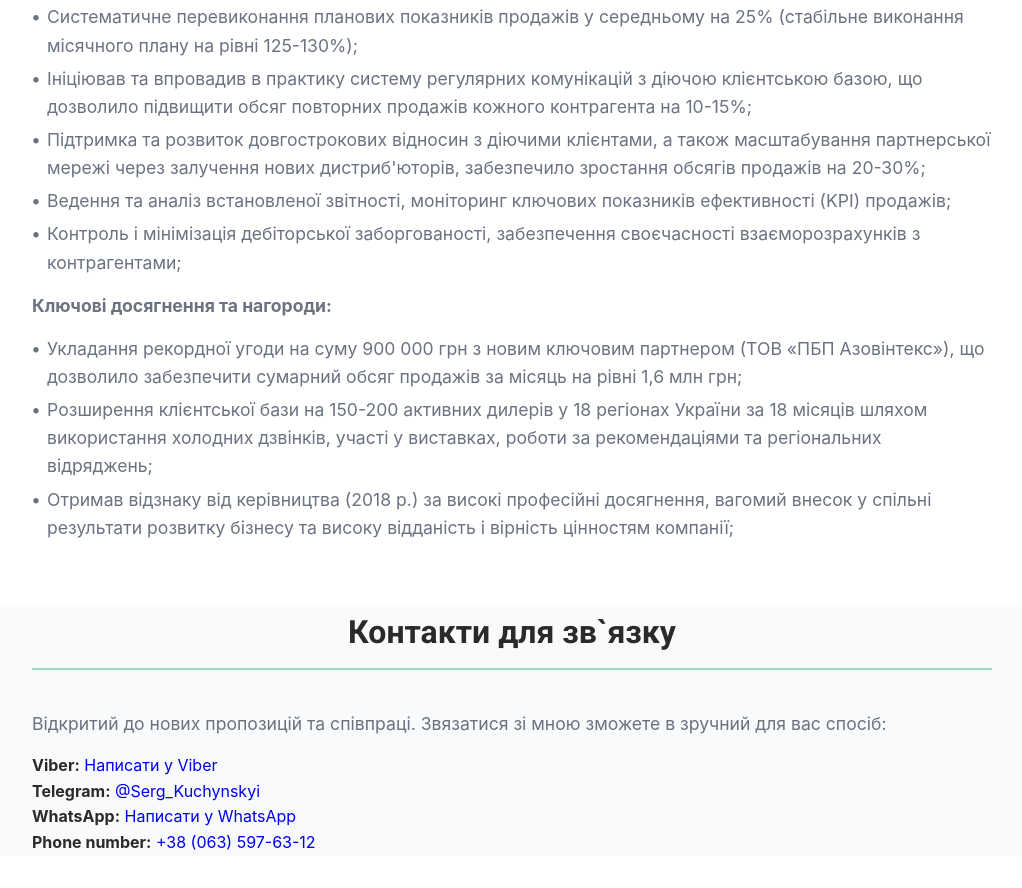
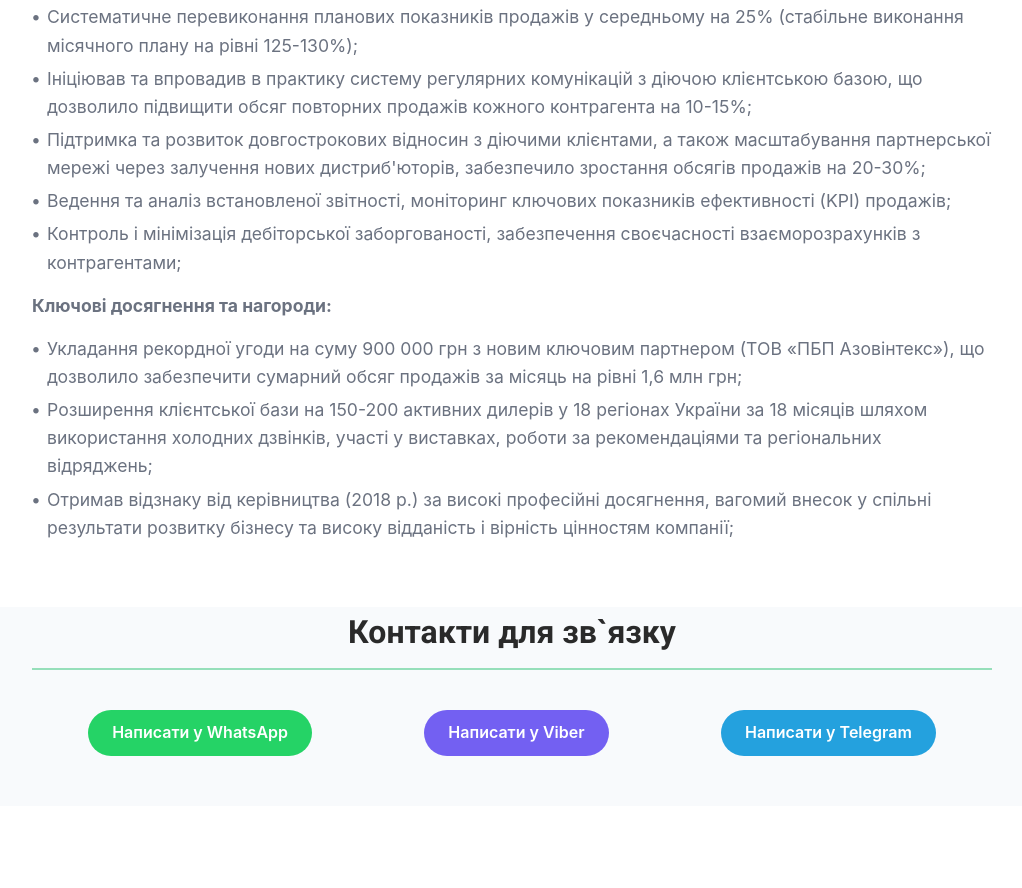
Before and after one commit to Kuchinskiy/brief-kuchynskyi-salesperson, a plain HTML site: page index.html in a window 1280 px wide. Shown: the part 2741-3629 px from the top of the page, without its empty margins (128-1150 px from the left). After the commit the page ends 3547 px from the top, so only its background shows below. Drawn offline with Linux system fonts and the light colour scheme.

Commit message:
footer/section contacts complete

```diff
--- a/css/styles.css
+++ b/css/styles.css
@@ -3,6 +3,12 @@
 :root {
 	--primary-color: #96dfba;
 	--primary-hover: #6ca68a;
+	--viber-color: #7360F2;
+	--viber-hover: #5B4BC4;
+	--telegram-color: #24A1DE;
+	--telegram-hover: #1D82B3;
+	--whatsapp-color: #25D366;
+	--whatsapp-hover: #1DA851;
 	--nav-hover: #96dfba;
 	--text-color: #2a2a2a;
 	--text-muted: #6b7280;
@@ -80,6 +86,8 @@ img {
 }
 
 .section-alt {
+	margin-bottom: 0;
+	padding-bottom: 50px;
 	background-color: var(--bg-alt);
 }
 
@@ -129,6 +137,35 @@ img {
 .btn-outline:hover {
 	background-color: var(--primary-color);
 	color: #ffffff;
+}
+
+/* Button messengers: Viber, Telegram, WhatsApp */
+
+.btn-viber {
+	background-color: var(--viber-color);
+	color: #ffffff;
+}
+
+.btn-viber:hover {
+	background-color: var(--viber-hover);
+}
+
+.btn-telegram {
+	background-color: var(--telegram-color);
+	color: #ffffff;
+}
+
+.btn-telegram:hover {
+	background-color: var(--telegram-hover);
+}
+
+.btn-whatsapp {
+	background-color: var(--whatsapp-color);
+	color: #ffffff;
+}
+
+.btn-whatsapp:hover {
+	background-color: var(--whatsapp-hover);
 }
 
 /* Header & Nav*/
@@ -323,3 +360,10 @@ img {
 	font-family: Montsserat;
 	color: var(--text-muted);
 }
+
+/* Секція "Контакти" / Contacts */
+
+.contacts-list {
+	display: flex;
+	justify-content: space-around;
+}
--- a/index.html
+++ b/index.html
@@ -143,24 +143,24 @@
 		</div>
 	</div>
 </section>
+</main>
 
-<!-- Секція "Контакти" / Contacts -->
+<!-- Footer -- Секція "Контакти" / Contacts -->
+<footer>
 	<section id="contacts" class="section section-alt">
 		<div class="container">
 			<h2 class="section-title">Контакти для зв`язку</h2>
 			<div class="contacts-wrapper">
-			<p class="contacts-text">Відкритий до нових пропозицій та співпраці. Звязатися зі мною зможете в зручний для вас спосіб:</p>
 				<ul class="contacts-list">
-				<li class="contacts-item"><strong>Viber:</strong> <a href="https://msng.link380635976312" target="_blank">Написати у Viber</a></li>
-				<li class="contacts-item"><strong>Telegram:</strong> <a href="https://t.me/username" target="_blank" rel="noopener">@Serg_Kuchynskyi</a></li>
-				<li class="contacts-item"><strong>WhatsApp:</strong> <a href="https://wa.me/380635976312/?text=Вітаю!" target="_blank" rel="noopener">Написати у WhatsApp</a></li>
-				<li class="contacts-item"><strong>Phone number:</strong> <a href="tel:+380635976312">+38 (063) 597-63-12</a></li>
+					<li class="contacts-item"> <a class="btn btn-whatsapp" href="https://wa.me/380635976312/?text=Вітаю!" target="_blank" rel="noopener">Написати у WhatsApp</a></li>
+					<li class="contacts-item"> <a class="btn btn-viber" href="https://msng.link380635976312" target="_blank">Написати у Viber</a></li>
+					<li class="contacts-item"> <a class="btn btn-telegram" href="https://t.me/username/@Serg_Kuchynskyi" target="_blank" rel="noopener">Написати у Telegram</a></li>
+					<!-- <li class="contacts-item"><strong>Phone number:</strong> <a href="tel:+380635976312">+38 (063) 597-63-12</a></li> -->
 				</ul>
 			</div>
 		</div>
 	</section>
-
-</main>
+</footer>
 
 </body>
 </html>
```
Lines whose indentation alone changed are shown as unchanged.
